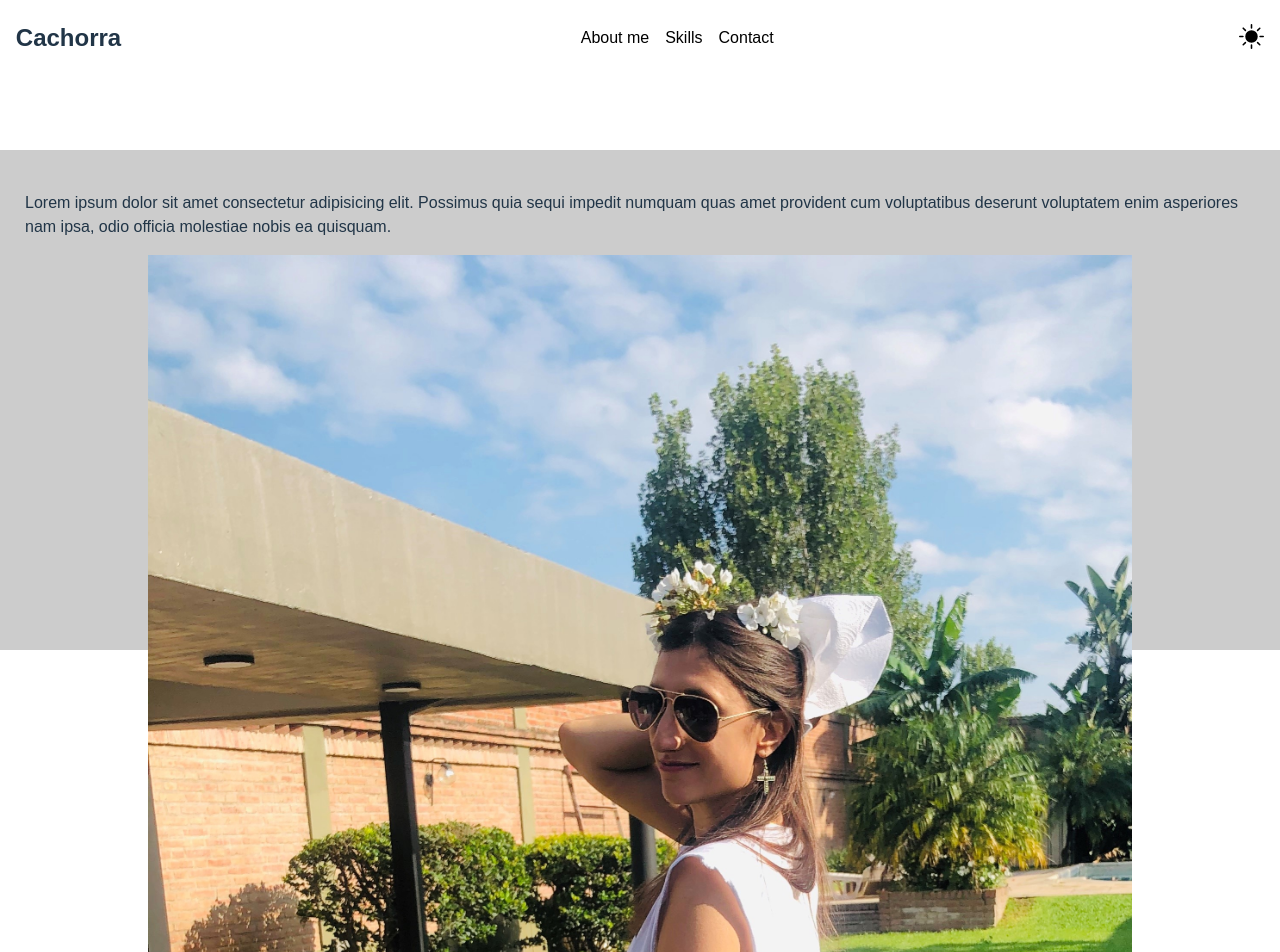
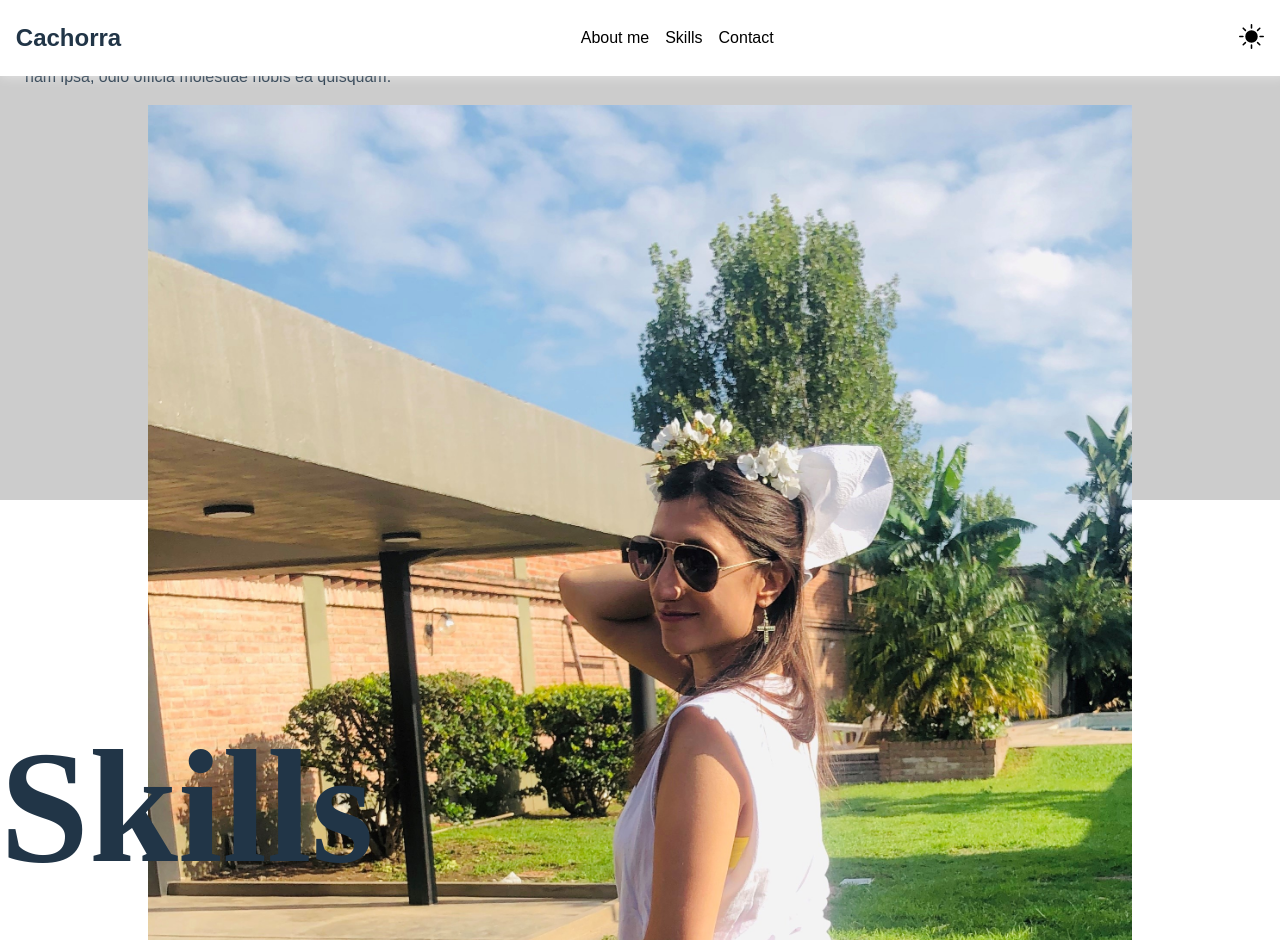
Before and after one commit to ceciboscarino/PortfolioNuevo, a React (Vite) app: page / in a window 1280 px wide. Shown: the top 952 px of the page. Built offline with nearby package versions, Linux system fonts and the light colour scheme; a web font is replaced by a local one.

Commit message:
ultimos cambios

```diff
--- a/index.html
+++ b/index.html
@@ -4,7 +4,7 @@
     <meta charset="UTF-8" />
     <link rel="icon" type="image/svg+xml" href="/vite.svg" />
     <meta name="viewport" content="width=device-width, initial-scale=1.0" />
-    <title>Vite + React + TS</title>
+    <title>Cachorra</title>
     <style>
       @font-face {
         font-family: "Red Hat Mono";
--- a/src/pages/Portfolio/Portfolio.tsx
+++ b/src/pages/Portfolio/Portfolio.tsx
@@ -13,10 +13,11 @@ const Contact = lazy(() => import('./components/contact/Contact'))
 
 function Portfolio() {
   return (
-    <Wrapper>
+    <Wrapper titulo={"Cachorra"}>
+
        <AboutMe/>
-       {/* <Skills/> */}
-       {/* <Contact/> */}
+       <Skills/>
+       <Contact/>
     </Wrapper>
   )
 }
--- a/src/pages/Portfolio/wrapper/Wrapper.tsx
+++ b/src/pages/Portfolio/wrapper/Wrapper.tsx
@@ -7,8 +7,9 @@ import BurguerButton from './../../../components/BurgerButton/BurgerButton';
 
 interface Props {
     children: JSX.Element | JSX.Element[];
+    titulo?: string;
 }
-export default function Wrapper({children}: Props) {
+export default function Wrapper({children, titulo} : Props) {
     const allElements = document.querySelectorAll("*");
 
     const [colorScheme, setColorScheme] = useState<string>(ColorSchemeActive())
@@ -59,7 +60,7 @@ export default function Wrapper({children}: Props) {
         <WrapperNavBar>
 
                 <h2>
-                    Cachorra
+                    {titulo}
                 </h2>
                 <div className={`links ${clicked ? 'active' : ''}`}>
                     <a href="#aboutme" onClick={handleClickLink}>About me</a>
```
